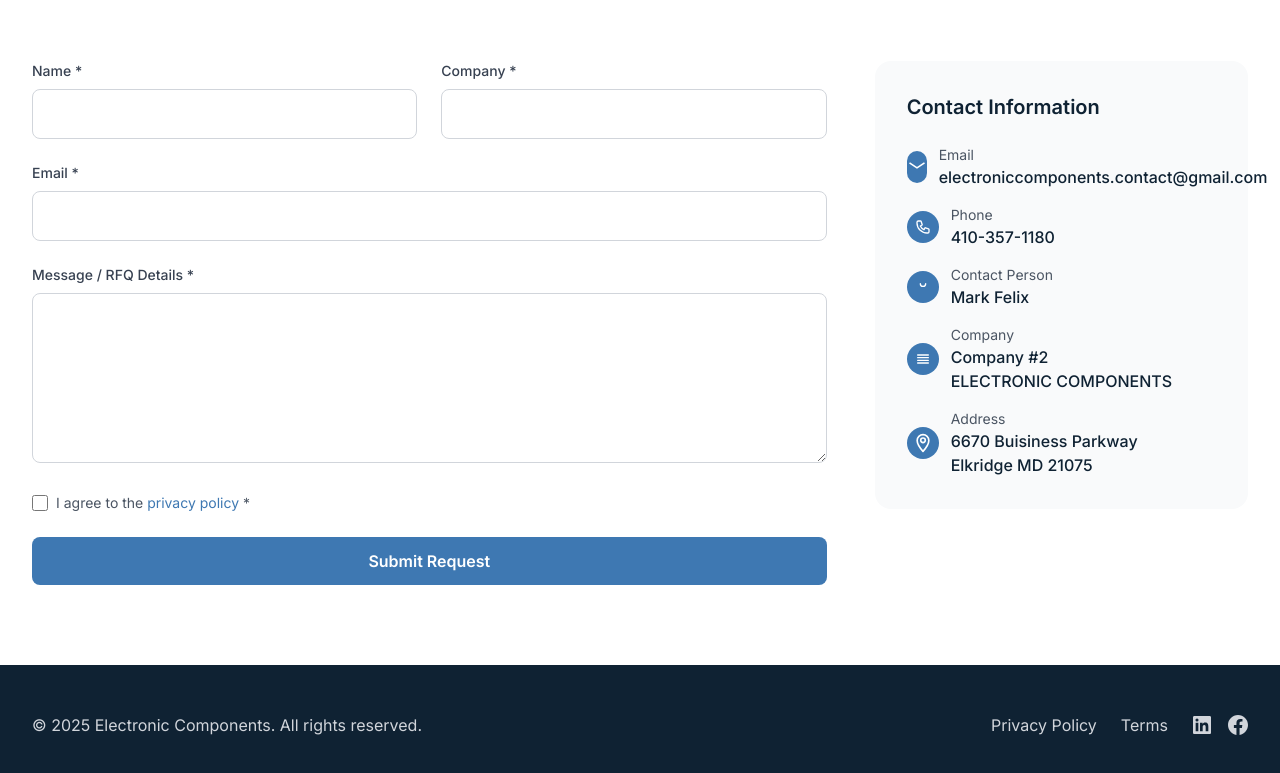
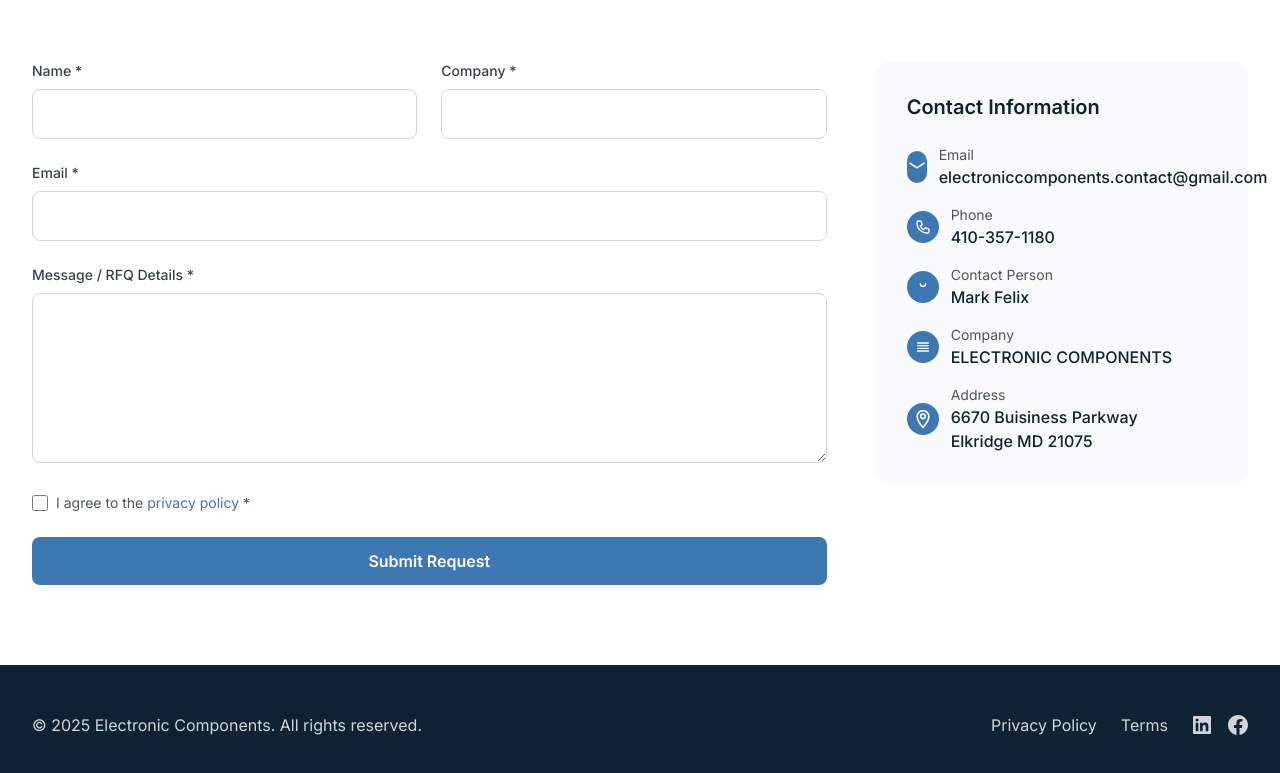
Before and after one commit to dierez00/electronic-components, a plain HTML site: page index.html in a window 1280 px wide. Shown: the part 3965-4738 px from the top of the page. Drawn offline with nearby package versions, Linux system fonts and the light colour scheme.

Commit message:
Remove 'Company #2' from company description

```diff
--- a/index.html
+++ b/index.html
@@ -506,7 +506,7 @@
                                 </div>
                                 <div>
                                     <p class="text-sm text-gray-600">Company</p>
-                                    <p class="font-medium text-navy">Company #2<br>ELECTRONIC COMPONENTS</p>
+                                    <p class="font-medium text-navy">ELECTRONIC COMPONENTS</p>
                                 </div>
                             </div>
                             <div class="flex items-center space-x-3">
```
